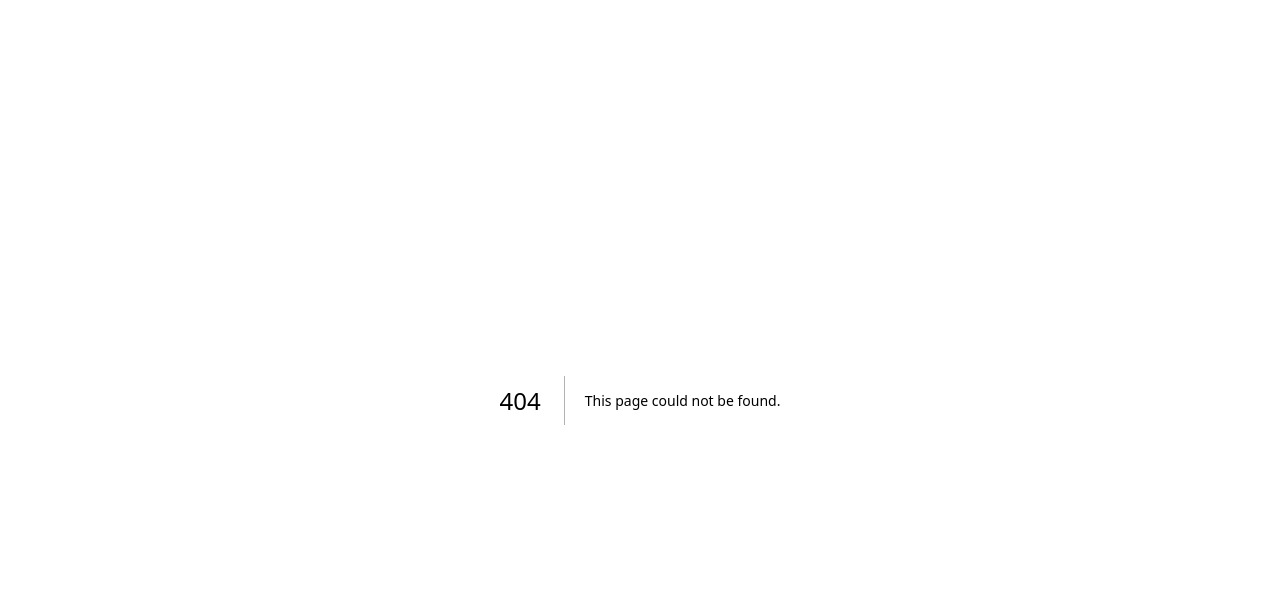
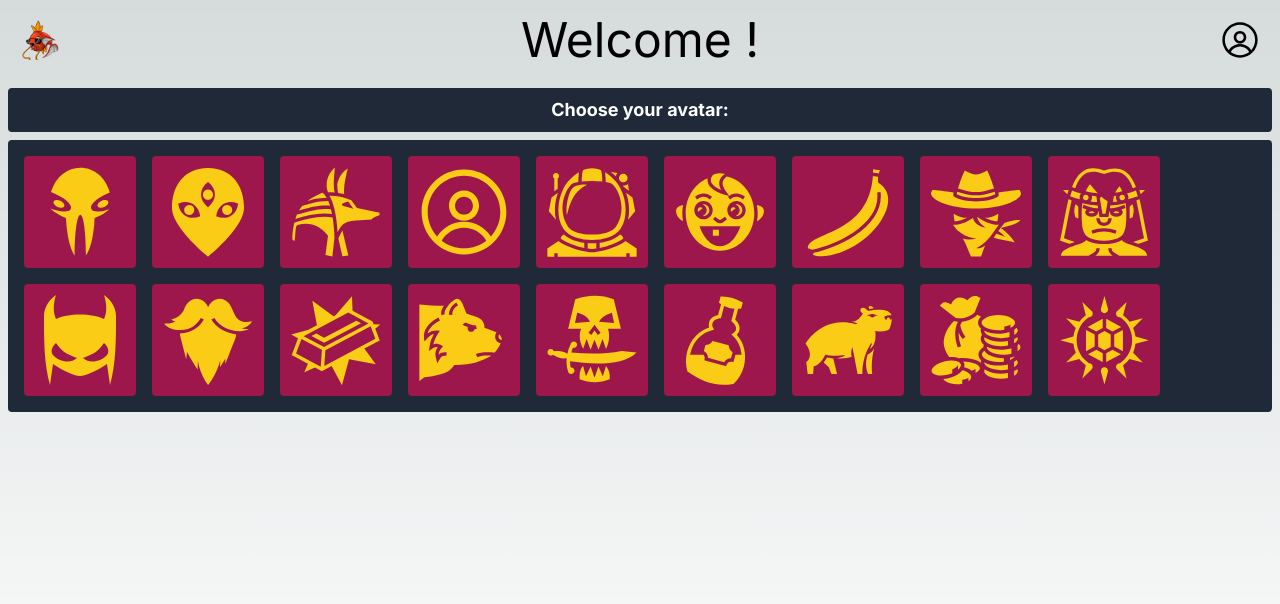
Before and after one commit to ELR143/treasure-hunt-frontend, a Next.js app: page /profile/avatar in a window 1280 px wide. Before the commit this address had no page. Shown: the top 604 px of the page. Built offline with nearby package versions, Linux system fonts and the light colour scheme; a web font is replaced by a local one.

Commit message:
Merged in avatar functionality

```diff
--- /dev/null
+++ b/src/app/_lib/AvatarCard.jsx
@@ -0,0 +1,20 @@
+"use client";
+import api from "@/utils/api";
+
+export default function AvatarCard({ avatarObject, setAvatarName }) {
+  const avatarChoiceHandler = () => {
+    const user_id = localStorage.getItem("user_id");
+    localStorage.setItem("avatar_name", avatarObject.name);
+    setAvatarName(avatarObject.name);
+    api.setAvatarNameToApi(user_id, { avatar: avatarObject.name });
+  };
+
+  return (
+    <li
+      onClick={avatarChoiceHandler}
+      className=" hover:bg-gray-600 rounded m-2 p-2  bg-pink-800  bg-white-600  duration-200 cursor-pointer "
+    >
+      <avatarObject.avatar className="text-yellow-400 mx-auto w-24 h-24  " />
+    </li>
+  );
+}
--- /dev/null
+++ b/src/app/_lib/AvatarContext.jsx
@@ -0,0 +1,54 @@
+"use client";
+
+import { createContext, useContext } from "react";
+
+import { GiAlienSkull } from "react-icons/gi";
+import { GiAlienStare } from "react-icons/gi";
+import { GiAnubis } from "react-icons/gi";
+import { GiAstronautHelmet } from "react-icons/gi";
+import { GiBabyFace } from "react-icons/gi";
+import { GiBanana } from "react-icons/gi";
+import { GiBandit } from "react-icons/gi";
+import { GiBarbarian } from "react-icons/gi";
+import { GiBatMask } from "react-icons/gi";
+import { GiBeard } from "react-icons/gi";
+import { GiBlackBar } from "react-icons/gi";
+import { GiBearHead } from "react-icons/gi";
+import { GiBladeBite } from "react-icons/gi";
+import { GiBrandyBottle } from "react-icons/gi";
+import { GiCapybara } from "react-icons/gi";
+import { GiCash } from "react-icons/gi";
+import { GiCrystalShine } from "react-icons/gi";
+import { RxAvatar } from "react-icons/rx";
+
+const avatarsObject = {
+  skull: { avatar: GiAlienSkull, name: "skull" },
+  alien: { avatar: GiAlienStare, name: "alien" },
+  anubis: { avatar: GiAnubis, name: "anubis" },
+  default: { avatar: RxAvatar, name: "default" },
+  AstronautHelmet: { avatar: GiAstronautHelmet, name: "GiAstronautHelmet" },
+  GiBabyFace: { avatar: GiBabyFace, name: "GiBabyFace" },
+  GiBanana: { avatar: GiBanana, name: "GiBanana" },
+  GiBandit: { avatar: GiBandit, name: "GiBandit" },
+  GiBarbarian: { avatar: GiBarbarian, name: "GiBarbarian" },
+  GiBatMask: { avatar: GiBatMask, name: "GiBatMask" },
+  GiBeard: { avatar: GiBeard, name: "GiBeard" },
+  GiBlackBar: { avatar: GiBlackBar, name: "GiBlackBar" },
+  GiBearHead: { avatar: GiBearHead, name: "GiBearHead" },
+  GiBladeBite: { avatar: GiBladeBite, name: "GiBladeBite" },
+  GiBrandyBottle: { avatar: GiBrandyBottle, name: "GiBrandyBottle" },
+  GiCapybara: { avatar: GiCapybara, name: "GiCapybara" },
+  GiCash: { avatar: GiCash, name: "GiCash" },
+  GiCrystalShine: { avatar: GiCrystalShine, name: "GiCrystalShine" },
+};
+const AvatarContext = createContext(avatarsObject);
+
+export const AvatarContextProvider = ({ children }) => {
+  return (
+    <AvatarContext.Provider value={avatarsObject}>
+      {children}
+    </AvatarContext.Provider>
+  );
+};
+
+export const useAvatarContext = () => useContext(AvatarContext);
--- a/src/app/_lib/Header.jsx
+++ b/src/app/_lib/Header.jsx
@@ -2,8 +2,12 @@
 import { RxAvatar } from "react-icons/rx";
 import Link from "next/link";
 import { useState, useEffect } from "react";
+import { useAvatarContext } from "./AvatarContext";
 
 export default function Header() {
+  const contextAvatar = useAvatarContext();
+  const [userAvatarName, setUserAvatarName] = useState("default");
+  const [avatar, setAvatar] = useState(contextAvatar[userAvatarName]);
   const [user, setUser] = useState("");
 
   useEffect(() => {
@@ -13,6 +17,16 @@ export default function Header() {
     }
   }, []);
 
+  useEffect(() => {
+    const avNameFromLS = localStorage.getItem("avatar_name");
+    if (!avNameFromLS){
+setAvatar(contextAvatar['default']);
+    } else
+      if (avNameFromLS !== "default") {
+        setAvatar(contextAvatar[avNameFromLS]);
+      }
+  }, [avatar]);
+
   return (
     <header className="flex flex-row w-full justify-between items-center h-10 px-5 py-10">
       <Link href="/home">
@@ -21,8 +35,8 @@ export default function Header() {
 
       <h1 className="md:text-5xl text-3xl">Welcome {user}!</h1>
 
-      <Link href="/profile">
-        <RxAvatar className="w-10 h-10" />
+      <Link href="/profile" className="w-10">
+        <avatar.avatar className="w-10 h-10" />
       </Link>
     </header>
   );
--- a/src/app/layout.js
+++ b/src/app/layout.js
@@ -1,4 +1,5 @@
 import { Inter } from "next/font/google";
+import { AvatarContextProvider } from "./_lib/AvatarContext";
 import "./globals.css";
 
 const inter = Inter({ subsets: ["latin"] });
@@ -15,7 +16,7 @@ export default function RootLayout({ children }) {
       <body className={inter.className}>
         <link href="https://api.fontshare.com/v2/css?f[]=tanker@400&display=swap" rel="stylesheet"></link>
         <link href="https://api.fontshare.com/v2/css?f[]=kalam@1&display=swap" rel="stylesheet"></link>
-        {children}
+        <AvatarContextProvider>{children}</AvatarContextProvider>
       </body>
     </html>
   );
--- a/src/app/map/page.jsx
+++ b/src/app/map/page.jsx
@@ -283,11 +283,7 @@ const GoogleMapComponent = () => {
             </GoogleMap>
             <section className="flex flex-row">
                 <button
-                    className={`bg-${
-                        watchingPosition ? "red" : "blue"
-                    }-500 hover:bg-${
-                        watchingPosition ? "red" : "blue"
-                    }-700 text-white font-bold py-2 px-4 rounded-full mx-auto `}
+                    className={`bg-blue-500 hover:bg-blue-700 text-white font-bold py-2 px-4 rounded-full mx-auto `}
                     onClick={handleToggleWatchPosition}
                 >
                     {watchingPosition
--- /dev/null
+++ b/src/app/profile/avatar/page.jsx
@@ -0,0 +1,35 @@
+"use client";
+
+import { useEffect, useState } from "react";
+
+import AvatarCard from "@/app/_lib/AvatarCard";
+import { useAvatarContext } from "@/app/_lib/AvatarContext";
+
+export default function Avatar() {
+  const context = useAvatarContext();
+  const [avatars, setAvatars] = useState(Object.entries(context));
+  const [avatar_name, setAvatarName] = useState("");
+
+  useEffect(() => {}, [avatar_name]);
+
+  return (
+    <main>
+      <h2 className="text-center  bg-gray-800 rounded m-2 p-2 text-white text-lg font-bold">
+        Choose your avatar: {avatar_name}
+      </h2>
+      <section>
+        <ul className="flex row flex-wrap bg-gray-800 rounded m-2 p-2 transition">
+          {avatars.map((avatar, i) => {
+            return (
+              <AvatarCard
+                key={i}
+                avatarObject={avatar[1]}
+                setAvatarName={setAvatarName}
+              />
+            );
+          })}
+        </ul>
+      </section>
+    </main>
+  );
+}
--- a/src/app/profile/page.jsx
+++ b/src/app/profile/page.jsx
@@ -1,14 +1,19 @@
 "use client";
 import { RxAvatar } from "react-icons/rx";
-import { useState } from "react";
+import { useState, useEffect } from "react";
 import { useRouter } from "next/navigation";
 import Link from "next/link";
 import Card from "../_lib/Card";
 import RequestCard from "../_lib/RequestCards";
 import Reveal from "../_lib/Reveal";
+import { useAvatarContext } from "../_lib/AvatarContext";
+import api from "@/utils/api";
 
 export default function Profile() {
-  const [avatar, setAvatar] = useState(<RxAvatar className="w-20 h-20" />);
+  const contextAvatar = useAvatarContext();
+
+  const [userAvatarName, setUserAvatarName] = useState("default");
+  const [avatar, setAvatar] = useState(contextAvatar[userAvatarName]);
 
   const userIsLoggedIn =
     typeof localStorage !== "undefined" && localStorage.getItem("user");
@@ -20,6 +25,7 @@ export default function Profile() {
   const profileLinks = [
     { name: "Leaderboard", href: "/leaderboard" },
     { name: "Treasure Collection", href: "/collection" },
+    { name: "Change avatar", href: "profile/avatar" },
   ];
 
   const profileRequests = [
@@ -39,14 +45,36 @@ export default function Profile() {
   const logoutHandler = () => {
     localStorage.removeItem("user");
     localStorage.removeItem("user_id");
+    localStorage.removeItem("avatar_name");
+    localStorage.removeItem("profile_id");
     router.push("/");
   };
 
-  return (
+  useEffect(() => {
+    const user_id = localStorage.getItem("user_id");
+    api.getAvatarNameFromApi(user_id).then((data) => {
+      const avatarName = data.avatar;
+      if (avatarName === "default_avatar.png" || avatarName === "default") {
+        return;
+      }
+      setUserAvatarName(avatarName);
+      localStorage.setItem("avatar_name", avatarName);
+    });
+  }, []);
+
+  useEffect(() => {
+    if (userAvatarName !== "default") {
+      setAvatar(contextAvatar[userAvatarName]);
+    }
+  }, [userAvatarName]);
+
+   return (
     <>
       {logInProtection ? (
         <main className=" mt-2 flex flex-col mx-auto">
-          <div className="mx-auto">{avatar}</div>
+          <div className="mx-auto">
+            <avatar.avatar className="w-10 h-10" />
+          </div>
 
           <ul className="mt-8">
             {profileLinks.map((link, i) => {
--- a/src/utils/api.js
+++ b/src/utils/api.js
@@ -201,7 +201,7 @@ function getAllProfiles() {
 
 function patchProfileTreasure(user_id, userTreasure) {
   let url = baseUrl + "profiles/" + user_id + "/";
-  const reqBody = { treasures: userTreasure}
+  const reqBody = { treasures: userTreasure }
   return fetch(url, {
     method: "PATCH",
     headers: {
@@ -256,6 +256,40 @@ function getUserByUserID(user_id){
     });
 }
 
+function getAvatarNameFromApi(id) {
+  let url = `${baseUrl}profiles/${id}`;
+  return fetch(url)
+    .then((response) => {
+      if (!response.ok) {
+        throw new Error("Network response was not ok");
+      }
+      return response.json();
+    })
+    .catch((error) => {
+      console.error("Error during fetch operation:", error);
+    });
+}
+
+function setAvatarNameToApi(id, avatarName) {
+  let url = `${baseUrl}profiles/${id}`;
+  return fetch(url, {
+    method: "PATCH",
+    headers: {
+      "Content-Type": "application/json",
+    },
+    body: JSON.stringify(avatarName),
+  })
+    .then((response) => {
+      if (!response.ok) {
+        throw new Error("Network response was not ok");
+      }
+      return response.json();
+    })
+    .catch((error) => {
+      console.error("Error during fetch operation:", error);
+    });
+}
+
 export default {
   fetchData,
   editAvatarAndTreasures,
@@ -271,5 +305,7 @@ export default {
   patchProfileTreasure,
   IncrementTreasureCollectedBy,
   patchProfilefriends,
-  getUserByUserID
+  getUserByUserID,
+  getAvatarNameFromApi,
+  setAvatarNameToApi
 };
```
